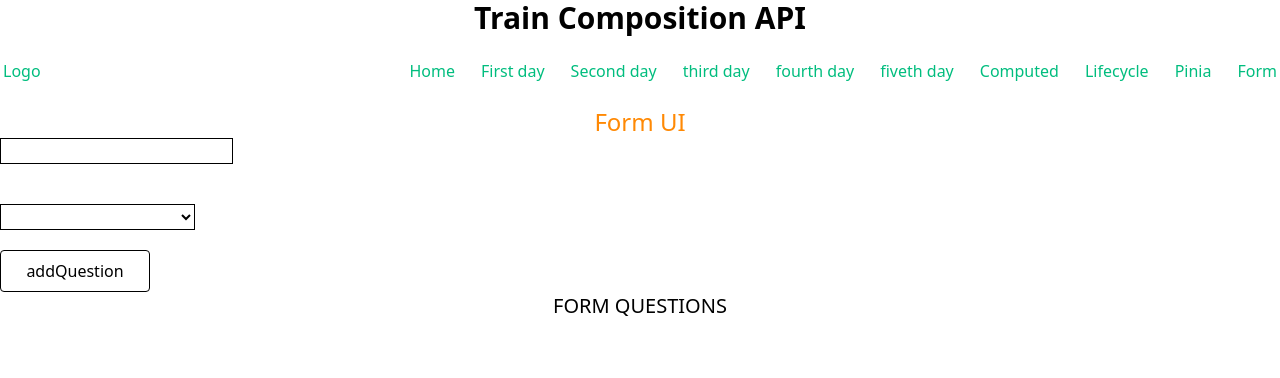
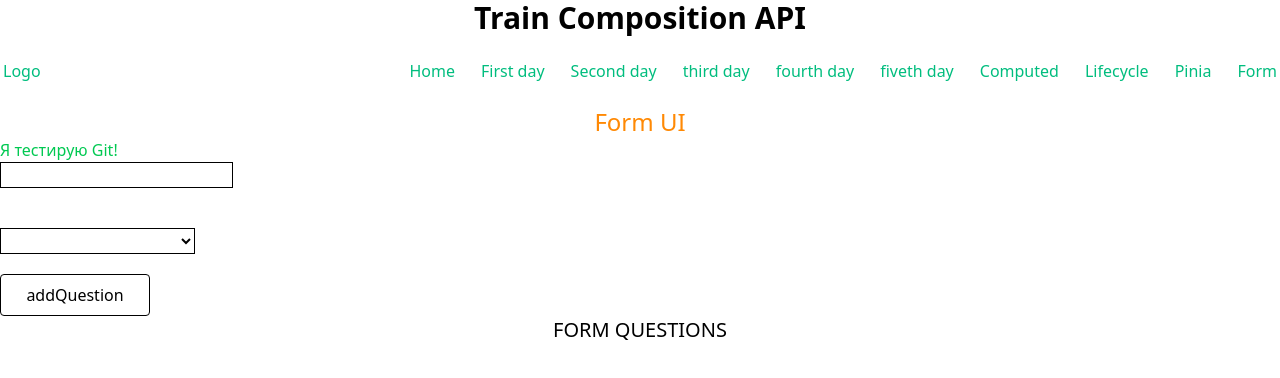
Before and after one commit to MisheelCoding/vue-compos, a Vue app: page /create-form in a window 1280 px wide. Shown: the top 378 px of the page. Built offline with nearby package versions, Linux system fonts and the light colour scheme.

Commit message:
Добавил тестовую строку для тренировки

```diff
--- a/src/views/formBuilder/FormCreate.vue
+++ b/src/views/formBuilder/FormCreate.vue
@@ -1,6 +1,7 @@
 <template>
   <div class="mb-[200px]">
     <h1 class="text-center text-orange-400 text-2xl">Form UI</h1>
+    <p class="text-green-500">Я тестирую Git!</p>
     <!-- 🗑️ -->
     <div>
       <div class="flex flex-col gap-5 items-start">
```
